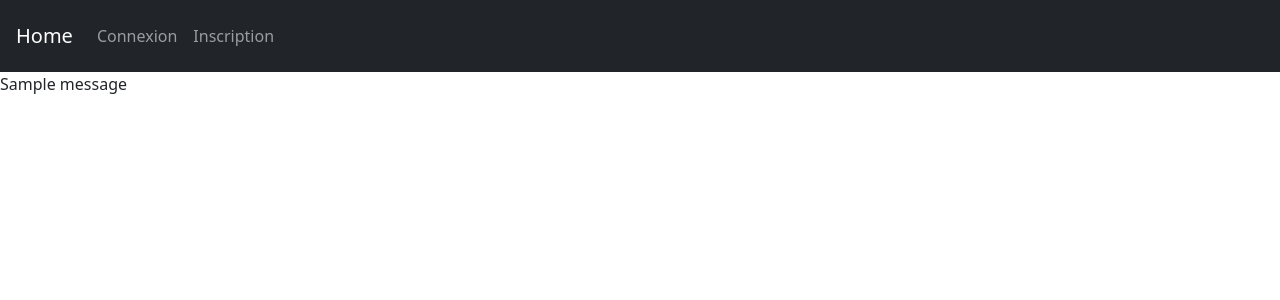
After one commit to ValBocquet/upload_files, a Django app: template templates/home/home.html in a window 1280 px wide. The commit adds this page. Shown: the top 300 px of the page. Run offline with Django 3.2, Linux system fonts and the light colour scheme; the template is opened without the code that fills it, so the values that code supplies are empty; tables that the repository leaves empty hold one stand-in row (values such as "Sample post"); one stand-in notice (Sample message) is shown.

Commit message:
mise en place nav ; mise en place login page (aware : login with email not available and it's ok to have same username) ; fix it

```diff
--- a/members/views.py
+++ b/members/views.py
@@ -20,5 +20,8 @@ def register_request(request):
 def profil(request):
     return render(request, 'members/profil.html')
 
-def logout_view(request):
+
+def logout(request):
     logout(request)
+    messages.success(request, "Logout successful.")
+    return render(request, 'home/home.html')
--- /dev/null
+++ b/templates/base.html
@@ -0,0 +1,40 @@
+<!doctype html>
+<html lang="fr">
+<head>
+    <meta charset="UTF-8">
+    <meta name="viewport"
+          content="width=device-width, user-scalable=no, initial-scale=1.0, maximum-scale=1.0, minimum-scale=1.0">
+    <meta http-equiv="X-UA-Compatible" content="ie=edge">
+    <link rel="stylesheet" href="https://cdn.jsdelivr.net/npm/bootstrap@5.1.3/dist/css/bootstrap.min.css">
+    <title>{% block title %}{% endblock %}</title>
+</head>
+<body>
+    <nav class="navbar navbar-expand-sm bg-dark navbar-dark p-3">
+              <a class="navbar-brand" href="{% url 'home' %}">Home</a>
+              <ul class="navbar-nav">
+
+                {% if user.is_authenticated %}
+                  <li class="nav-item">
+                    <a class="nav-link" href="{% url 'login' %}">{{ user.username }}</a>
+                  </li>
+                  <li class="nav-item">
+                  <a class="nav-link" href="/members/logout">Deconnexion</a>
+                </li>
+                  {% else %}
+                  <li class="nav-item">
+                    <a class="nav-link" href="{% url 'login' %}">Connexion</a>
+                  </li>
+                  <li class="nav-item">
+                    <a class="nav-link" href="{% url 'register_request' %}">Inscription</a>
+                  </li>
+                  {% endif %}
+
+
+              </ul>
+        </nav>
+      {% block content %}
+      {% endblock %}
+
+</body>
+<script type="text/javascript" src="https://cdn.jsdelivr.net/npm/bootstrap@5.1.3/dist/js/bootstrap.min.js"></script>
+</html>
--- /dev/null
+++ b/templates/home/home.html
@@ -0,0 +1,12 @@
+{% extends 'base.html' %}
+{% block title %}HomePage {% endblock %}
+
+{% block content %}
+
+    {% if messages %}
+        {% for message in messages %}
+            {{message}}
+        {% endfor %}
+    {% endif %}
+
+{% endblock %}
--- a/templates/members/profil.html
+++ b/templates/members/profil.html
@@ -1,4 +1,4 @@
-{% extends 'members/base.html' %}
+{% extends 'base.html' %}
 
 {% block title %}Profil{% endblock %}
 
--- a/templates/members/register.html
+++ b/templates/members/register.html
@@ -1,4 +1,4 @@
-{% extends 'members/base.html' %}
+{% extends 'base.html' %}
 
 {% block title %}Inscription{% endblock %}
 
--- a/upload_site/urls.py
+++ b/upload_site/urls.py
@@ -1,8 +1,10 @@
 from django.contrib import admin
 from django.urls import path, include
 
+from upload_site import views
 
 urlpatterns = [
+    path('', views.home, name='home'),
     path('admin/', admin.site.urls),
     path('members/', include('members.urls')),
     path('__debug__', include('debug_toolbar.urls')),
--- /dev/null
+++ b/upload_site/views.py
@@ -0,0 +1,5 @@
+from django.shortcuts import render
+
+
+def home(request):
+    return render(request, 'home/home.html')
```
Also changed, not shown: templates/members/base.html (deleted, +0 -16 lines), templates/registration/login.html (+9 -9 lines).
